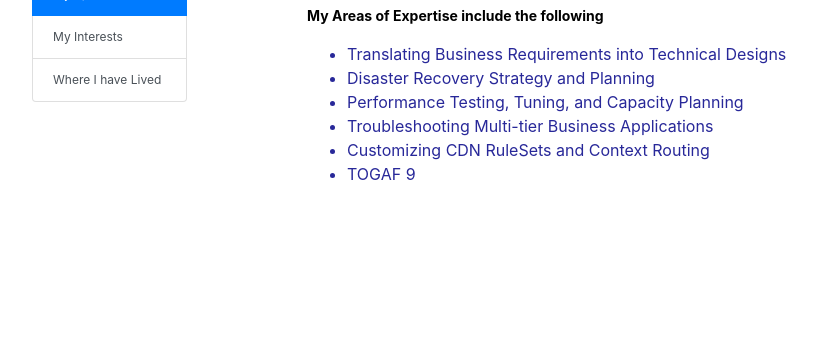
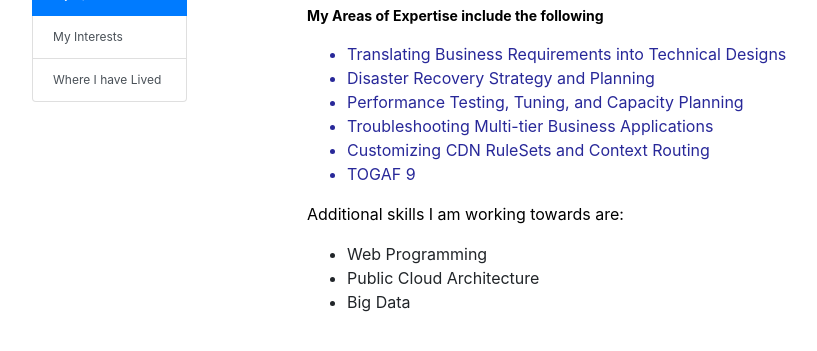
Before and after one commit to mng101/Project0, a plain HTML site: page MySpecialities.html in a window 1280 px wide. Shown: the part 111-462 px from the top of the page, without its empty margins (63-880 px from the left). Drawn offline with nearby package versions, Linux system fonts and the light colour scheme.

Commit message:
Update SCCS Nesting
Add contecnt to MySpecialities.html to better demonstrate SCCS Nesting
Correct coments in the SCCS file

```diff
--- a/MySpecialities.html
+++ b/MySpecialities.html
@@ -30,6 +30,12 @@
               <li>TOGAF 9</li>
             </ul>
           </div>
+          <p>Additional skills I am working towards are:</p>
+          <ul>
+              <li>Web Programming</li>
+              <li>Public Cloud Architecture</li>
+              <li>Big Data</li>
+          </ul>
         </div>
       </div>
     </div>
--- a/styles.scss
+++ b/styles.scss
@@ -32,7 +32,7 @@ $headColor: #993333;
   }
 }
 
-// Example of SCSS nesting
+// Example of SCSS inheritance
 //
 %text {
   font-family: Arial, sans-serif;
```
